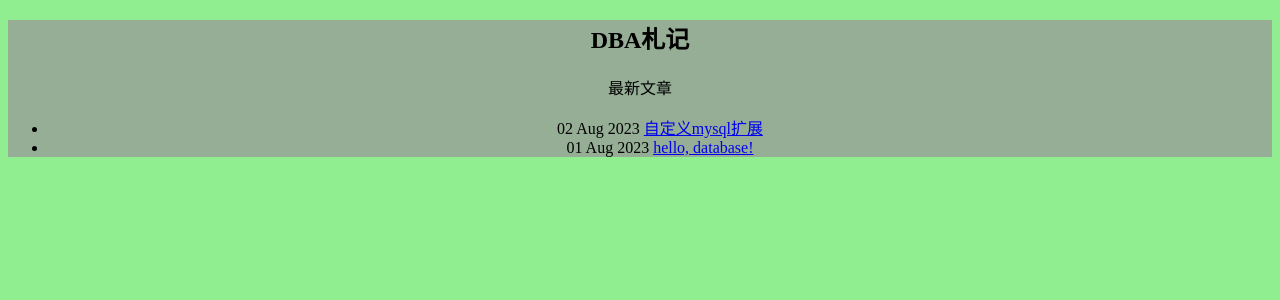
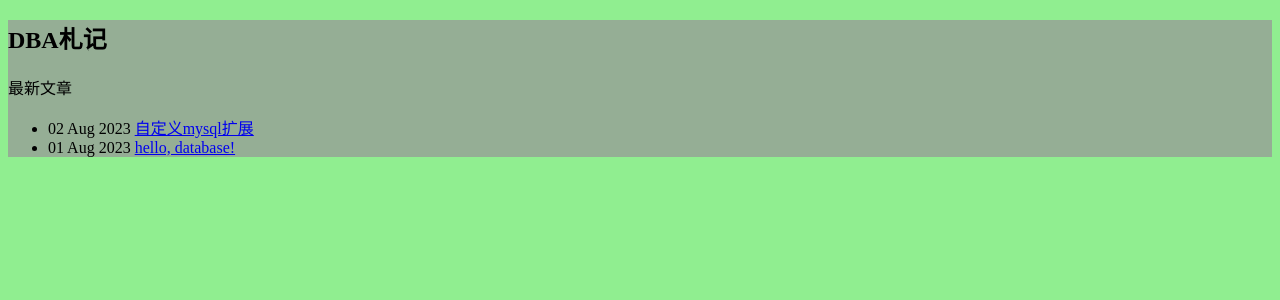
Before and after one commit to CorollaD/dbanotes, a Jekyll site: the page built from index.html, in a window 1280 px wide. Shown: the top 300 px of the page. Built offline with Jekyll 4.4.1, drawn with Linux system fonts in a browser that asks for light colours.

Commit message:
update defaults style

```diff
--- a/_layouts/default.html
+++ b/_layouts/default.html
@@ -2,9 +2,6 @@
 <html>
     <style>
     .d1{
-        text-align: center;
-        width: auto;
-        height: auto;
         background-color: rgb(149, 174, 149);
     }
     </style>
```
